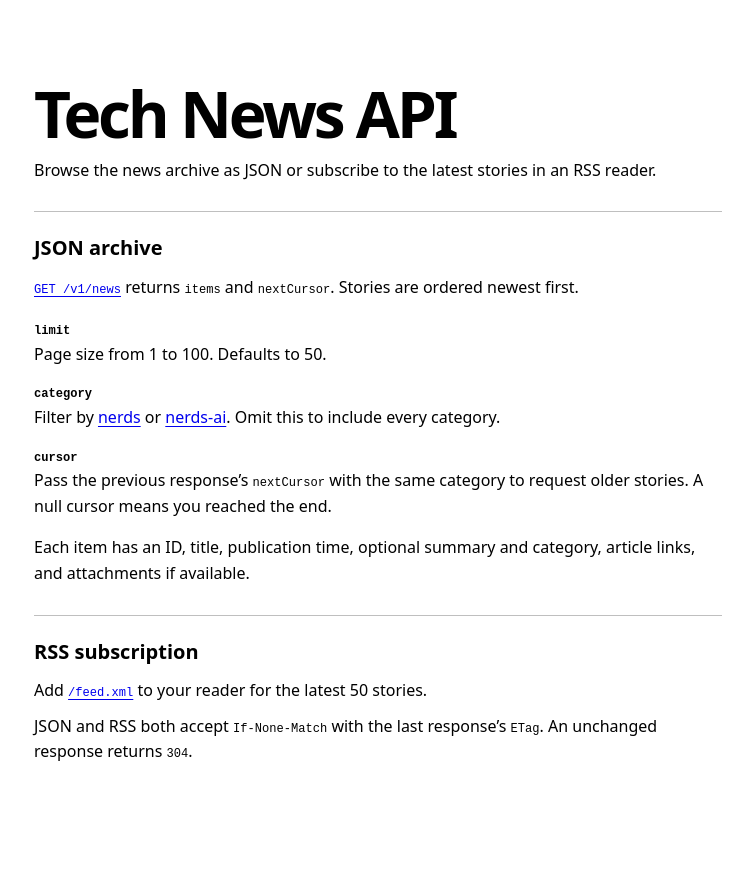
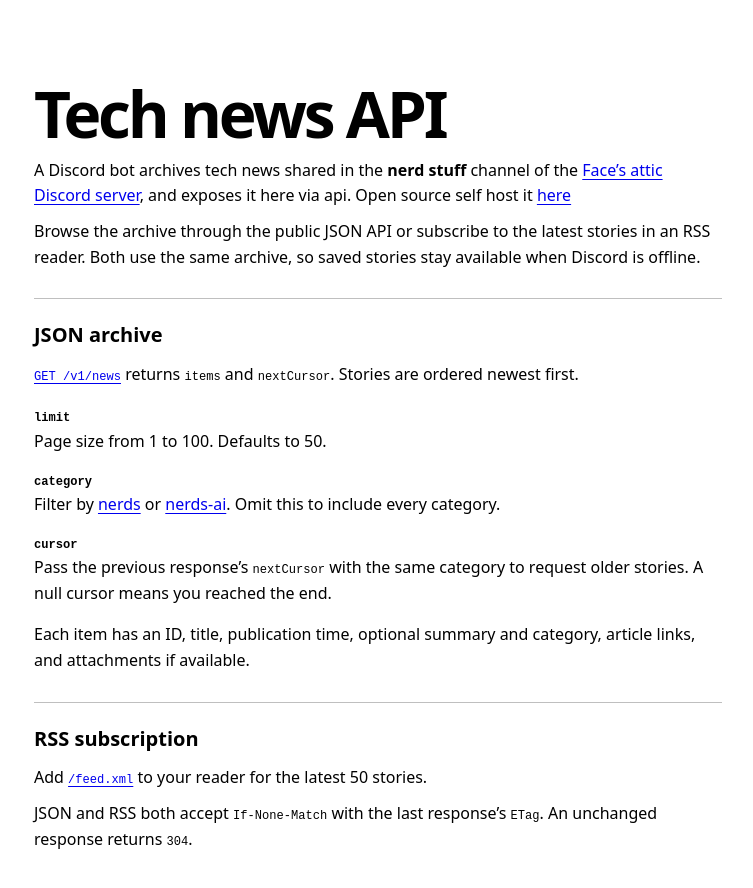
Before and after one commit to spicybirsge/face-bot, a website: page src/index.html in a window 1280 px wide. Shown: the whole page, without its empty margins (262-1015 px from the left). Before the commit the page ends 855 px from the top, so only its background shows below. Drawn offline with Linux system fonts and the light colour scheme.

Commit message:
Document hosted URL configuration and archive purpose

```diff
--- a/src/index.html
+++ b/src/index.html
@@ -3,9 +3,9 @@
 <head>
   <meta charset="utf-8">
   <meta name="viewport" content="width=device-width, initial-scale=1">
-  <meta name="description" content="Read and subscribe to the tech news archive.">
+  <meta name="description" content="Tech news from the nerd stuff channel on Face’s attic, archived by a Discord bot and available through a public JSON API and RSS feed.">
   <link rel="alternate" type="application/rss+xml" title="Tech News" href="/feed.xml">
-  <title>Tech News API</title>
+  <title>Tech News from Face’s attic api</title>
   <style>
     :root { color-scheme: light dark; font: 100%/1.6 system-ui, sans-serif; }
     body { margin: 0; background: Canvas; color: CanvasText; }
@@ -24,8 +24,9 @@
 <body>
   <main>
     <header>
-      <h1>Tech News API</h1>
-      <p>Browse the news archive as JSON or subscribe to the latest stories in an RSS reader.</p>
+      <h1>Tech news API</h1>
+      <p>A Discord bot archives tech news shared in the <strong>nerd stuff</strong> channel of the <a href="https://discord.gg/EDvZwmcJX5">Face’s attic Discord server</a>, and exposes it here via api. Open source self host it <a href="https://github.com/spicybirsge/face-bot">here</a></p>
+      <p>Browse the archive through the public JSON API or subscribe to the latest stories in an RSS reader. Both use the same archive, so saved stories stay available when Discord is offline.</p>
     </header>
     <section aria-labelledby="archive">
       <h2 id="archive">JSON archive</h2>
```
Also changed, not shown: README.md, 1 other file.
